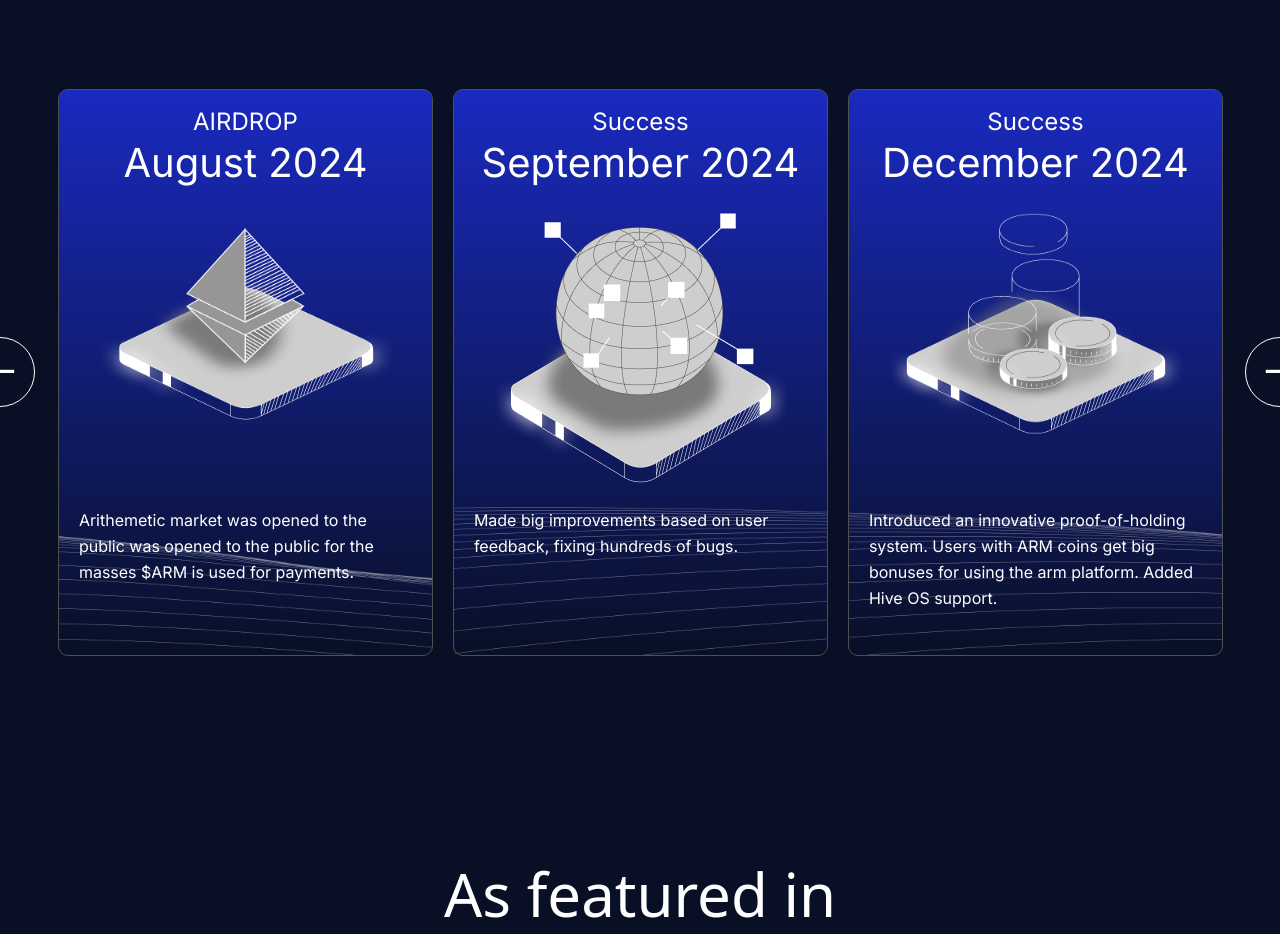
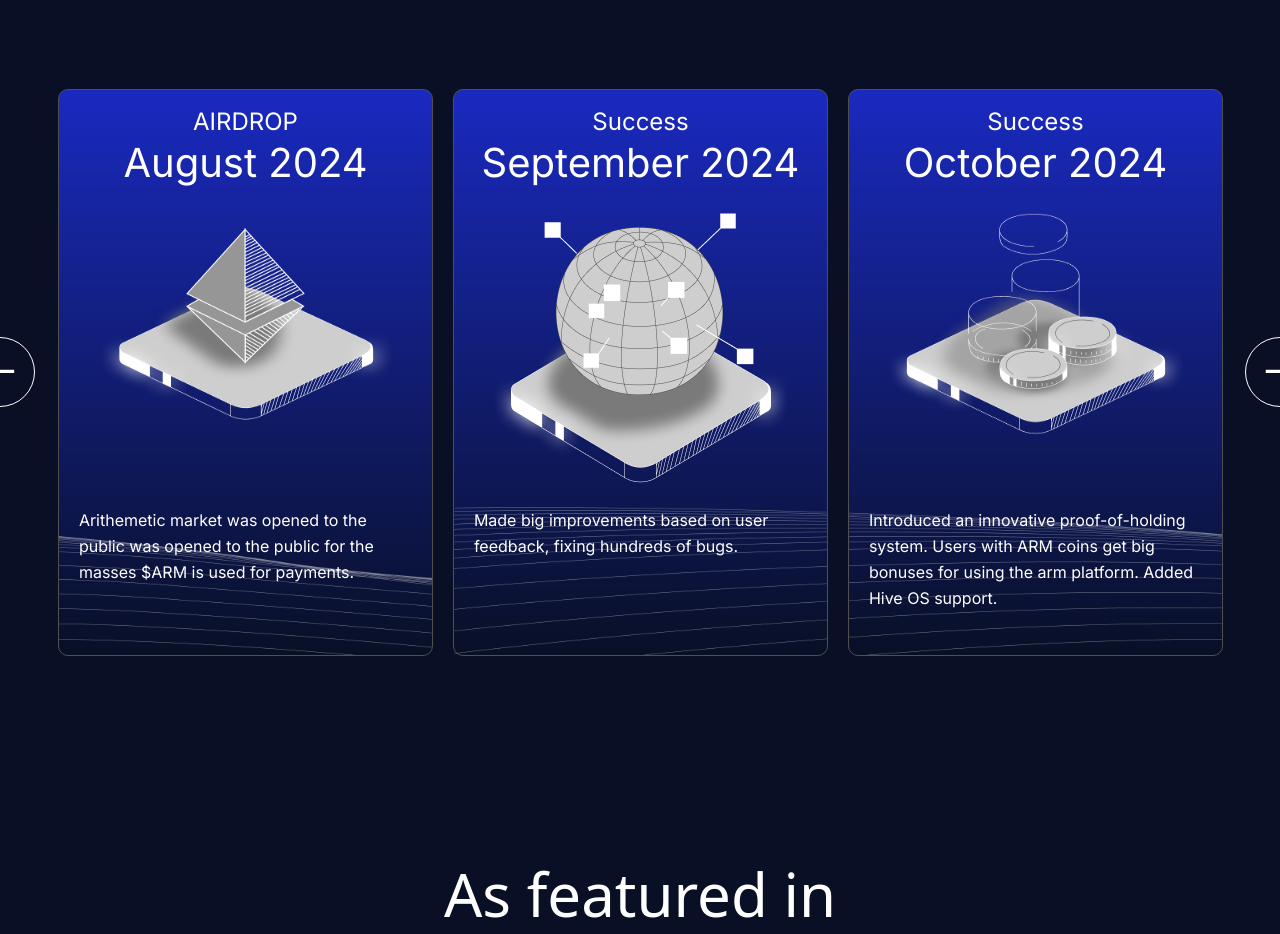
Before and after one commit to Minhas2/Arithemtic-, a React (Create React App) app: page / in a window 1280 px wide. Shown: the part 9520-10454 px from the top of the page. Built offline with nearby package versions, Linux system fonts and the light colour scheme.

Commit message:
date upadet

```diff
--- a/src/component/slider.jsx
+++ b/src/component/slider.jsx
@@ -90,7 +90,7 @@ function Responsive() {
         <div className="col-4 center">
           <div className="blue-box d-flex justify-content-center flex-column align-items-center">
             <div className="mt-3 slide-title">Success</div>
-            <div className="mb-4 slide-date">December 2024</div>
+            <div className="mb-4 slide-date">October 2024</div>
             <img
               src="../assest/image/slide 2.png"
               alt=""
@@ -111,7 +111,7 @@ function Responsive() {
         <div className="col-4 center">
           <div className="blue-box d-flex justify-content-center flex-column align-items-center">
             <div className="mt-3 slide-title">Success</div>
-            <div className="mb-4 slide-date">October 2024</div>
+            <div className="mb-4 slide-date">December 2024</div>
             <img
               src="../assest/image/slide 4.png"
               alt=""
```
